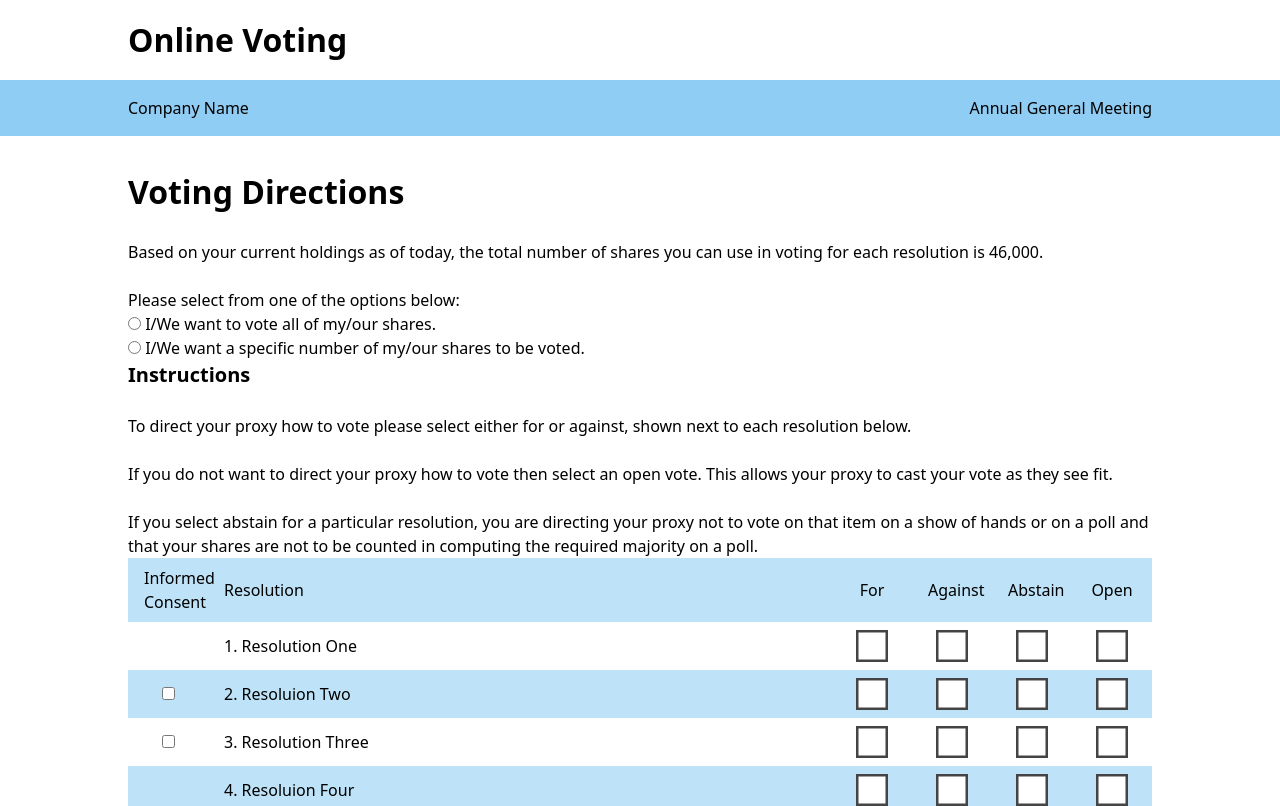
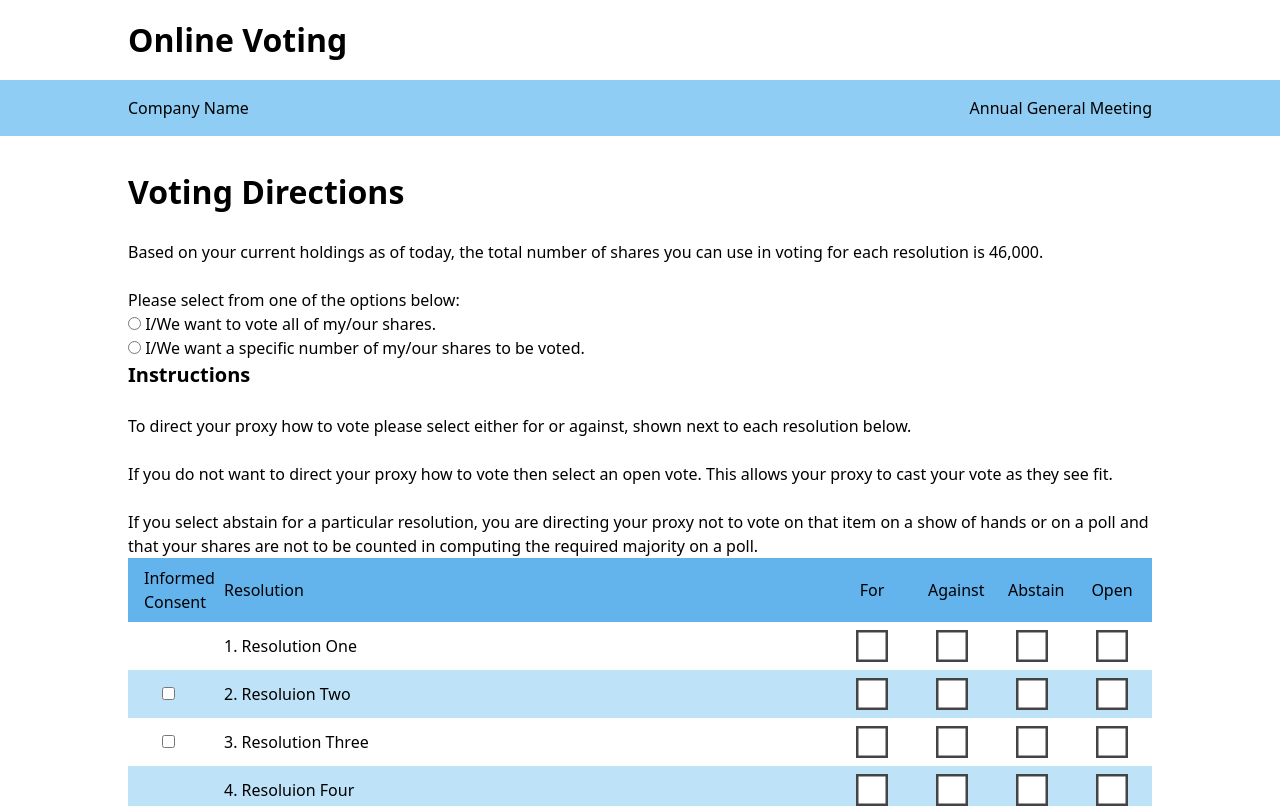
Before and after one commit to colinj/online-voting-sample-app, a Nuxt app: page /vote in a window 1280 px wide. Shown: the top 806 px of the page. Built offline with nearby package versions, Linux system fonts and the light colour scheme.

Commit message:
fix(vote): Change colour of table header row

```diff
--- a/pages/vote.vue
+++ b/pages/vote.vue
@@ -115,7 +115,12 @@ export default {
       &:nth-child(even) {
         @apply bg-white;
       }
+
+      &:first-child {
+        @apply bg-blue-400;
+      }
     }
+
     .flex-item {
       flex-basis: 5rem;
       max-width: 5rem;
```
